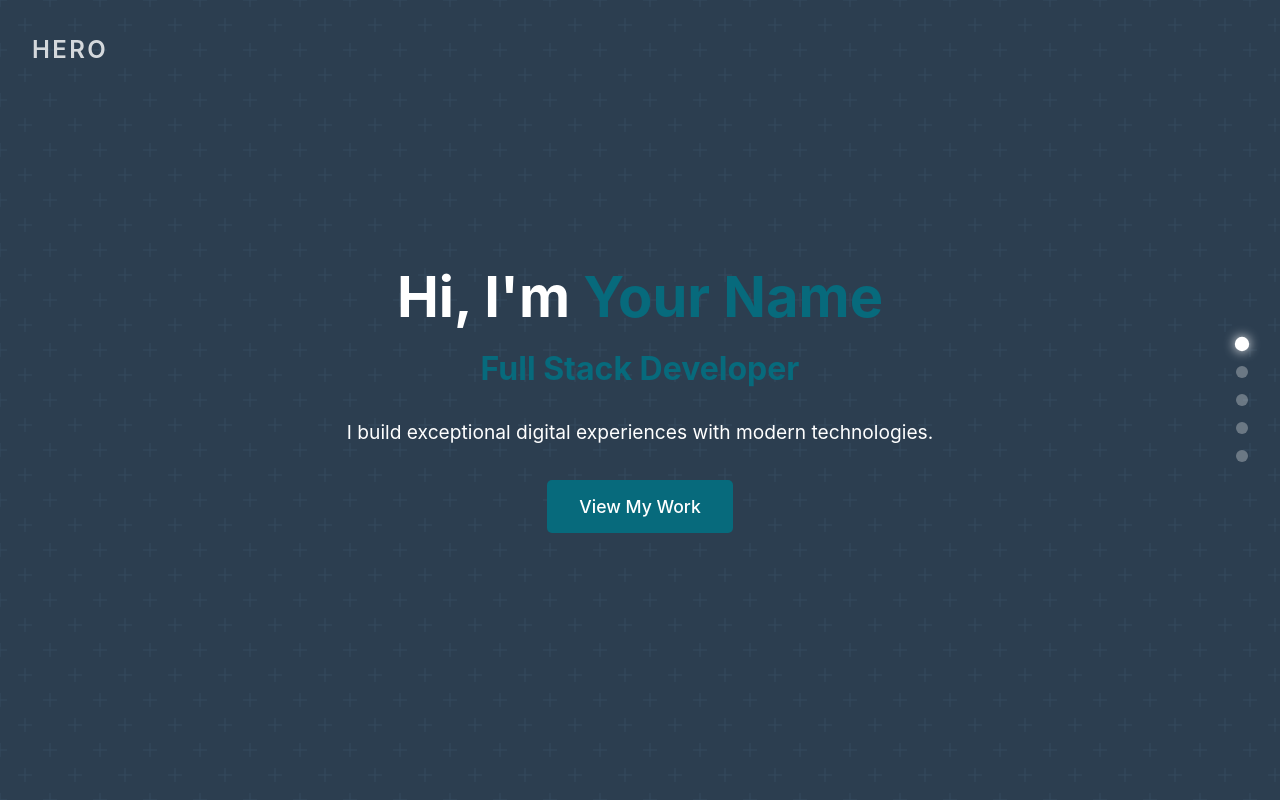
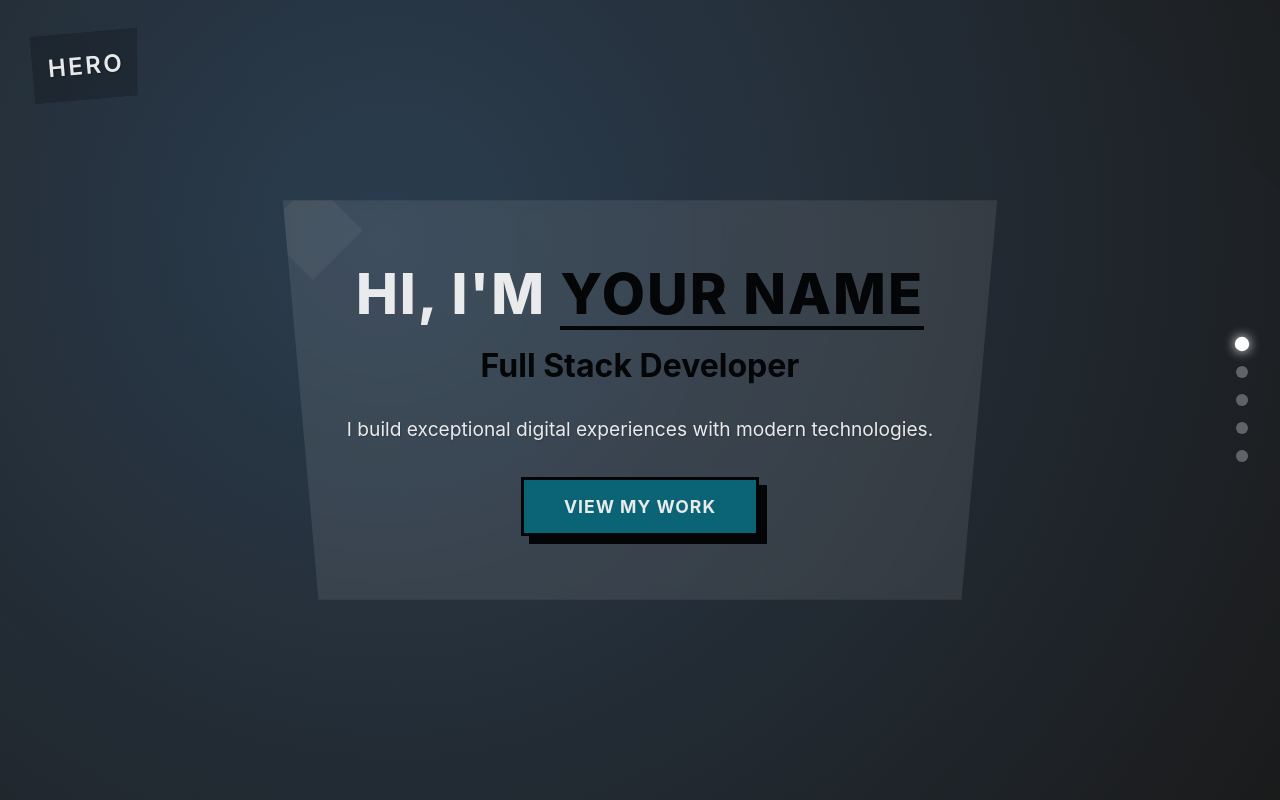
Before and after one commit to desplodur/portfolio, a React (Vite) app: page / in a window 1280 px wide. Built offline with nearby package versions, Linux system fonts and the light colour scheme.

Commit message:
add abstract card style

```diff
--- a/src/App.css
+++ b/src/App.css
@@ -40,6 +40,42 @@ body {
   scroll-snap-align: start;
   scroll-snap-stop: always;
   position: relative;
+  overflow: hidden;
+}
+
+.section::before {
+  content: "";
+  position: absolute;
+  top: 0;
+  left: 0;
+  width: 100%;
+  height: 100%;
+  background: inherit;
+  z-index: 0;
+}
+
+.section::after {
+  content: "";
+  position: absolute;
+  top: 50%;
+  left: 50%;
+  width: 150%;
+  height: 150%;
+  background: inherit;
+  transform: translate(-50%, -50%) rotate(45deg);
+  z-index: 0;
+  opacity: 0.1;
+}
+
+.section-content {
+  position: relative;
+  z-index: 1;
+  width: 100%;
+  max-width: 1200px;
+  margin: 0 auto;
+  display: grid;
+  grid-template-columns: repeat(12, 1fr);
+  gap: 2rem;
 }
 
 .section-heading {
@@ -50,248 +86,336 @@ body {
   font-weight: 600;
   text-transform: uppercase;
   letter-spacing: 0.1em;
-  color: rgba(255, 255, 255, 0.8);
-  z-index: 1;
+  color: rgba(255, 255, 255, 0.9);
+  z-index: 2;
+  text-shadow: 1px 1px 2px rgba(0, 0, 0, 0.3);
+  transform: rotate(-5deg);
+  padding: 1rem;
+  background: rgba(0, 0, 0, 0.2);
+  clip-path: polygon(0 0, 100% 0, 95% 100%, 0 100%);
 }
 
 /* Hero Section */
 #hero {
-  background: radial-gradient(
-        circle,
-        transparent 20%,
-        #2c3e50 20%,
-        #2c3e50 80%,
-        transparent 80%,
-        transparent
-      )
-      0% 0% / 50px 50px,
-    radial-gradient(
-        circle,
-        transparent 20%,
-        #2c3e50 20%,
-        #2c3e50 80%,
-        transparent 80%,
-        transparent
-      )
-      25px 25px / 50px 50px,
-    linear-gradient(#34495e 1px, transparent 1px) 0px -0.5px / 25px 25px,
-    linear-gradient(90deg, #34495e 1px, #2c3e50 1px) -0.5px 0px / 25px 25px #2c3e50;
-  background-size: 50px 50px, 50px 50px, 25px 25px, 25px 25px;
+  background: radial-gradient(circle at 30% 30%, #2c3e50, #1a1a1a);
 }
 
 .hero-content {
+  grid-column: 2 / span 10;
   text-align: center;
-  max-width: 800px;
-  padding: 0 1rem;
+  padding: 4rem;
+  background: rgba(255, 255, 255, 0.1);
+  border-radius: 0;
+  backdrop-filter: blur(5px);
+  position: relative;
+  clip-path: polygon(0 0, 100% 0, 95% 100%, 5% 100%);
+}
+
+.hero-content::before {
+  content: "";
+  position: absolute;
+  top: -20px;
+  left: -20px;
+  width: 100px;
+  height: 100px;
+  background: rgba(255, 255, 255, 0.05);
+  clip-path: polygon(50% 0%, 100% 50%, 50% 100%, 0% 50%);
 }
 
 .hero-content h1 {
   font-size: 3.5rem;
   margin-bottom: 1rem;
+  font-weight: 800;
+  text-transform: uppercase;
+  letter-spacing: 2px;
 }
 
 .hero-content h2 {
   font-size: 2rem;
   margin-bottom: 1.5rem;
-  color: #076a7c;
+  color: #000;
+  font-weight: 700;
 }
 
 .highlight {
-  color: #076a7c;
+  color: #000;
+  font-weight: 800;
+  position: relative;
+  display: inline-block;
+}
+
+.highlight::after {
+  content: "";
+  position: absolute;
+  bottom: -4px;
+  left: 0;
+  width: 100%;
+  height: 4px;
+  background: #000;
 }
 
 .hero-description {
   font-size: 1.2rem;
   margin-bottom: 2rem;
   line-height: 1.6;
+  text-shadow: 1px 1px 2px rgba(0, 0, 0, 0.2);
 }
 
 .cta-button {
-  padding: 1rem 2rem;
+  padding: 1rem 2.5rem;
   font-size: 1.1rem;
   background: #076a7c;
   color: white;
-  border: none;
-  border-radius: 5px;
+  border: 3px solid #000;
+  border-radius: 0;
   cursor: pointer;
-  transition: background 0.3s;
+  transition: all 0.2s ease;
+  box-shadow: 8px 8px 0 #000;
+  font-weight: 700;
+  text-transform: uppercase;
+  letter-spacing: 1px;
 }
 
 .cta-button:hover {
-  background: #0a8ba3;
+  transform: translate(-4px, -4px);
+  box-shadow: 12px 12px 0 #000;
+}
+
+.cta-button:active {
+  transform: translate(0, 0);
+  box-shadow: 4px 4px 0 #000;
 }
 
 /* Skills Section */
 #skills {
-  background: radial-gradient(
-        circle,
-        transparent 20%,
-        #8e44ad 20%,
-        #8e44ad 80%,
-        transparent 80%,
-        transparent
-      )
-      0% 0% / 50px 50px,
-    radial-gradient(
-        circle,
-        transparent 20%,
-        #8e44ad 20%,
-        #8e44ad 80%,
-        transparent 80%,
-        transparent
-      )
-      25px 25px / 50px 50px,
-    linear-gradient(#9b59b6 1px, transparent 1px) 0px -0.5px / 25px 25px,
-    linear-gradient(90deg, #9b59b6 1px, #8e44ad 1px) -0.5px 0px / 25px 25px #8e44ad;
-  background-size: 50px 50px, 50px 50px, 25px 25px, 25px 25px;
+  background: linear-gradient(45deg, #8e44ad, #9b59b6);
 }
 
 .skills-grid {
+  grid-column: 2 / span 10;
   display: grid;
   grid-template-columns: repeat(auto-fit, minmax(250px, 1fr));
   gap: 2rem;
-  width: 100%;
-  max-width: 1200px;
-  padding: 0 1rem;
+  position: relative;
 }
 
 .skill-card {
   background: rgba(255, 255, 255, 0.1);
-  padding: 2rem;
-  border-radius: 10px;
-  backdrop-filter: blur(10px);
+  padding: 2.5rem;
+  transform: rotate(var(--rotation));
+  transition: all 0.3s ease;
+}
+
+.skill-card:nth-child(1) {
+  --rotation: -2deg;
+}
+.skill-card:nth-child(2) {
+  --rotation: 2deg;
+}
+.skill-card:nth-child(3) {
+  --rotation: -1deg;
+}
+
+.skill-card:hover {
+  transform: rotate(0) scale(1.05);
 }
 
 .skill-card h3 {
-  color: #076a7c;
-  margin-bottom: 1rem;
+  color: #000;
+  margin-bottom: 1.5rem;
+  font-size: 1.6rem;
+  font-weight: 800;
+  text-transform: uppercase;
+  letter-spacing: 1px;
+  position: relative;
+  display: inline-block;
+}
+
+.skill-card h3::after {
+  content: "";
+  position: absolute;
+  bottom: -8px;
+  left: 0;
+  width: 100%;
+  height: 4px;
+  background: #000;
 }
 
 .skill-card ul {
   list-style: none;
+  padding: 0;
 }
 
 .skill-card li {
-  margin-bottom: 0.5rem;
+  margin-bottom: 1rem;
+  position: relative;
+  padding-left: 0;
+  font-weight: 500;
+  font-size: 1.1rem;
 }
 
 /* Projects Section */
 #projects {
-  background: radial-gradient(
-        circle,
-        transparent 20%,
-        #e74c3c 20%,
-        #e74c3c 80%,
-        transparent 80%,
-        transparent
-      )
-      0% 0% / 50px 50px,
-    radial-gradient(
-        circle,
-        transparent 20%,
-        #e74c3c 20%,
-        #e74c3c 80%,
-        transparent 80%,
-        transparent
-      )
-      25px 25px / 50px 50px,
-    linear-gradient(#c0392b 1px, transparent 1px) 0px -0.5px / 25px 25px,
-    linear-gradient(90deg, #c0392b 1px, #e74c3c 1px) -0.5px 0px / 25px 25px #e74c3c;
-  background-size: 50px 50px, 50px 50px, 25px 25px, 25px 25px;
+  background: linear-gradient(-45deg, #e74c3c, #c0392b);
 }
 
 .projects-grid {
+  grid-column: 2 / span 10;
   display: grid;
   grid-template-columns: repeat(auto-fit, minmax(300px, 1fr));
   gap: 2rem;
-  width: 100%;
-  max-width: 1200px;
-  padding: 0 1rem;
 }
 
 .project-card {
   background: rgba(255, 255, 255, 0.1);
-  padding: 2rem;
-  border-radius: 10px;
-  backdrop-filter: blur(10px);
+  padding: 2.5rem;
+  position: relative;
+  overflow: hidden;
+}
+
+.project-card::before {
+  content: "";
+  position: absolute;
+  top: 0;
+  left: 0;
+  width: 100%;
+  height: 100%;
+  background: linear-gradient(
+    45deg,
+    transparent 48%,
+    rgba(255, 255, 255, 0.1) 50%,
+    transparent 52%
+  );
+  transform: rotate(45deg) scale(2);
+  transition: transform 0.3s ease;
+}
+
+.project-card:hover::before {
+  transform: rotate(45deg) scale(2.5);
 }
 
 .project-card h3 {
-  color: #076a7c;
+  color: #000;
+  margin-bottom: 1.5rem;
+  font-size: 1.6rem;
+  font-weight: 800;
+  text-transform: uppercase;
+  letter-spacing: 1px;
+  position: relative;
+  display: inline-block;
+}
+
+.project-card h3::after {
+  content: "";
+  position: absolute;
+  bottom: -8px;
+  left: 0;
+  width: 100%;
+  height: 4px;
+  background: #000;
+}
+
+.project-card ul {
+  list-style: none;
+  padding: 0;
+}
+
+.project-card li {
   margin-bottom: 1rem;
+  position: relative;
+  padding-left: 0;
+  font-weight: 500;
+  font-size: 1.1rem;
 }
 
 .project-links {
-  margin-top: 1rem;
+  margin-top: 2rem;
   display: flex;
   gap: 1rem;
 }
 
 .project-link {
-  color: #076a7c;
+  padding: 0.8rem 1.5rem;
+  background: #fff;
+  color: #000;
   text-decoration: none;
-  transition: color 0.3s;
+  border: 3px solid #000;
+  border-radius: 0;
+  transition: all 0.2s ease;
+  font-weight: 700;
+  text-transform: uppercase;
+  letter-spacing: 1px;
+  box-shadow: 4px 4px 0 #000;
 }
 
 .project-link:hover {
-  color: #0a8ba3;
+  transform: translate(-2px, -2px);
+  box-shadow: 6px 6px 0 #000;
 }
 
 /* Contact Section */
 #contact {
-  background: radial-gradient(
-        circle,
-        transparent 20%,
-        #f39c12 20%,
-        #f39c12 80%,
-        transparent 80%,
-        transparent
-      )
-      0% 0% / 50px 50px,
-    radial-gradient(
-        circle,
-        transparent 20%,
-        #f39c12 20%,
-        #f39c12 80%,
-        transparent 80%,
-        transparent
-      )
-      25px 25px / 50px 50px,
-    linear-gradient(#d35400 1px, transparent 1px) 0px -0.5px / 25px 25px,
-    linear-gradient(90deg, #d35400 1px, #f39c12 1px) -0.5px 0px / 25px 25px #f39c12;
-  background-size: 50px 50px, 50px 50px, 25px 25px, 25px 25px;
+  background: linear-gradient(135deg, #f39c12, #d35400);
 }
 
 .contact-content {
-  text-align: center;
-  max-width: 600px;
-  padding: 0 1rem;
+  grid-column: 4 / span 6;
+  padding: 4rem;
+  background: rgba(255, 255, 255, 0.1);
+  position: relative;
+  clip-path: polygon(
+    0 0,
+    100% 0,
+    100% 100%,
+    0 100%,
+    0 0,
+    10% 10%,
+    90% 10%,
+    90% 90%,
+    10% 90%,
+    0 100%
+  );
+}
+
+.contact-content p {
+  font-size: 1.2rem;
+  line-height: 1.6;
+  margin-bottom: 2rem;
+  font-weight: 500;
 }
 
 .contact-links {
-  margin-top: 2rem;
   display: flex;
   justify-content: center;
   gap: 2rem;
   flex-wrap: wrap;
+  margin-top: 2rem;
 }
 
 .contact-link {
-  color: #076a7c;
+  padding: 1rem 2rem;
+  background: rgba(255, 255, 255, 0.1);
+  color: white;
   text-decoration: none;
-  transition: color 0.3s;
+  border-radius: 0;
+  transition: all 0.3s ease;
+  position: relative;
+  overflow: hidden;
+  clip-path: polygon(0 0, 100% 0, 90% 100%, 10% 100%);
 }
 
 .contact-link:hover {
-  color: #0a8ba3;
+  background: rgba(255, 255, 255, 0.2);
+  transform: translateY(-5px);
 }
 
 /* Footer */
 .footer {
   text-align: center;
   padding: 2rem;
-  background: rgba(12, 57, 64, 0.9);
-  backdrop-filter: blur(10px);
+  background: #fff;
+  border-top: 3px solid #000;
+  font-weight: 500;
 }
 
 /* Section Indicator */
@@ -407,37 +531,31 @@ body {
 
 /* About Section */
 #about {
-  background: radial-gradient(
-        circle,
-        transparent 20%,
-        #16a085 20%,
-        #16a085 80%,
-        transparent 80%,
-        transparent
-      )
-      0% 0% / 50px 50px,
-    radial-gradient(
-        circle,
-        transparent 20%,
-        #16a085 20%,
-        #16a085 80%,
-        transparent 80%,
-        transparent
-      )
-      25px 25px / 50px 50px,
-    linear-gradient(#1abc9c 1px, transparent 1px) 0px -0.5px / 25px 25px,
-    linear-gradient(90deg, #1abc9c 1px, #16a085 1px) -0.5px 0px / 25px 25px #16a085;
-  background-size: 50px 50px, 50px 50px, 25px 25px, 25px 25px;
+  background: linear-gradient(135deg, #16a085, #1abc9c);
 }
 
 .about-content {
-  text-align: center;
-  max-width: 800px;
-  padding: 0 1rem;
+  grid-column: 3 / span 8;
+  padding: 4rem;
+  background: rgba(255, 255, 255, 0.1);
+  transform: skew(-5deg);
+  position: relative;
+}
+
+.about-content::after {
+  content: "";
+  position: absolute;
+  bottom: -20px;
+  right: -20px;
+  width: 80px;
+  height: 80px;
+  background: rgba(255, 255, 255, 0.05);
+  clip-path: circle(50% at 50% 50%);
 }
 
 .about-content p {
   font-size: 1.2rem;
   line-height: 1.6;
   margin-bottom: 2rem;
+  font-weight: 500;
 }
```
